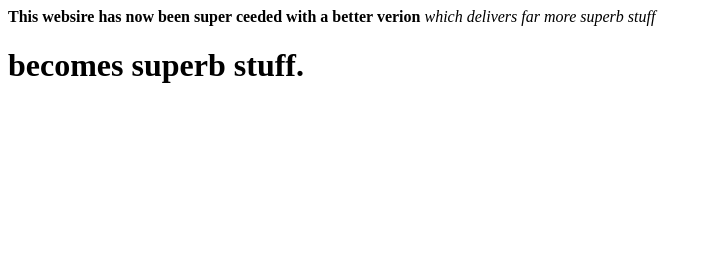
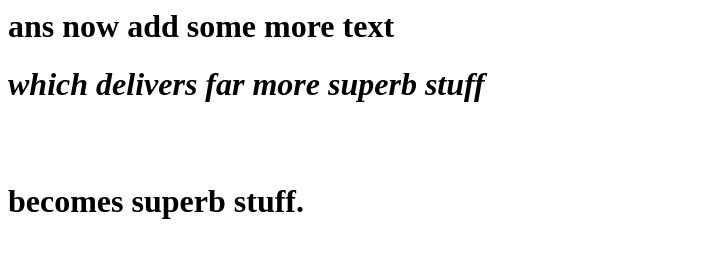
Before and after one commit to Newyork77/NYDockerhelloworld, a plain HTML site: page index.html in a window 1280 px wide. Shown: the whole page, without its empty margins (0-710 px from the left). Drawn offline with Linux system fonts and the light colour scheme.

Commit message:
Update index.html

```diff
--- a/index.html
+++ b/index.html
@@ -6,9 +6,9 @@
 
 <body>
 
-<b> This websire has now been super ceeded with a better verion  </b>
+<b> <H1> ans now add some more text </b>
 
-    <i>which delivers far more superb stuff</i> </BR>
+    <H1> <i> which delivers far more superb stuff</i> <H1> </BR>
 
     <H1> becomes superb stuff. </H1>
 
```
